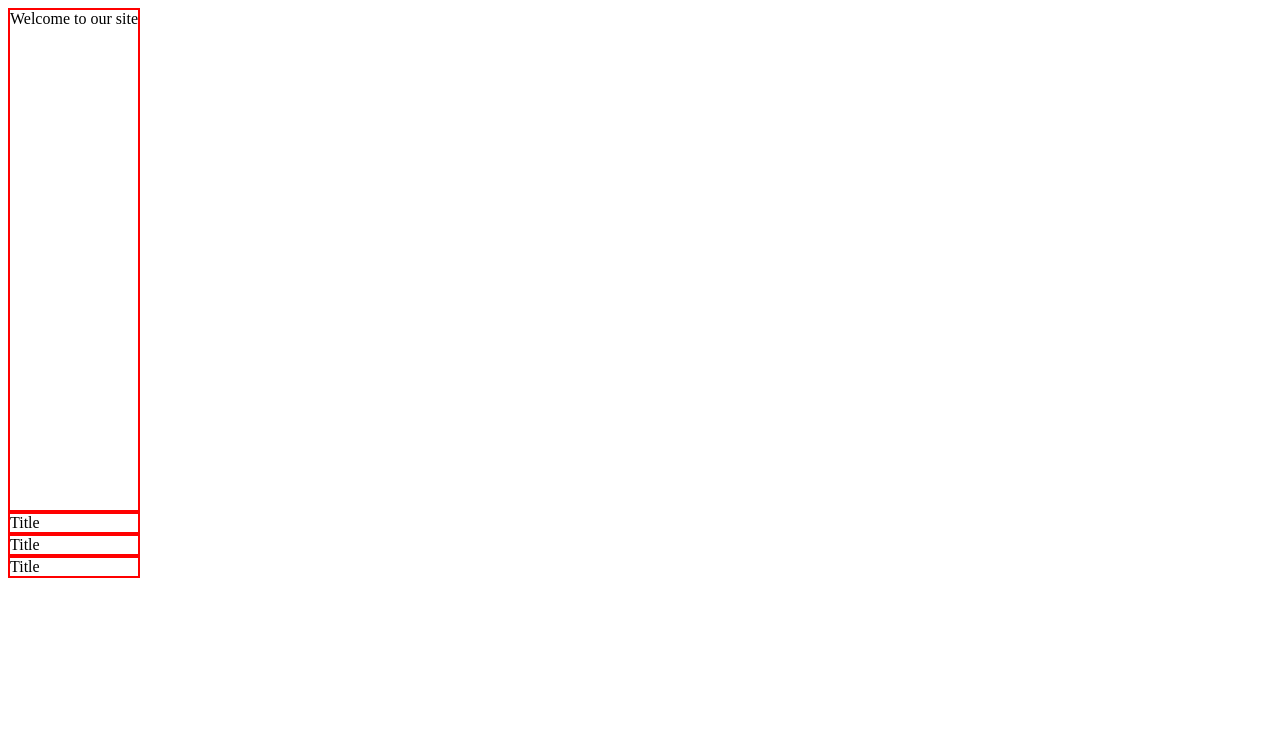
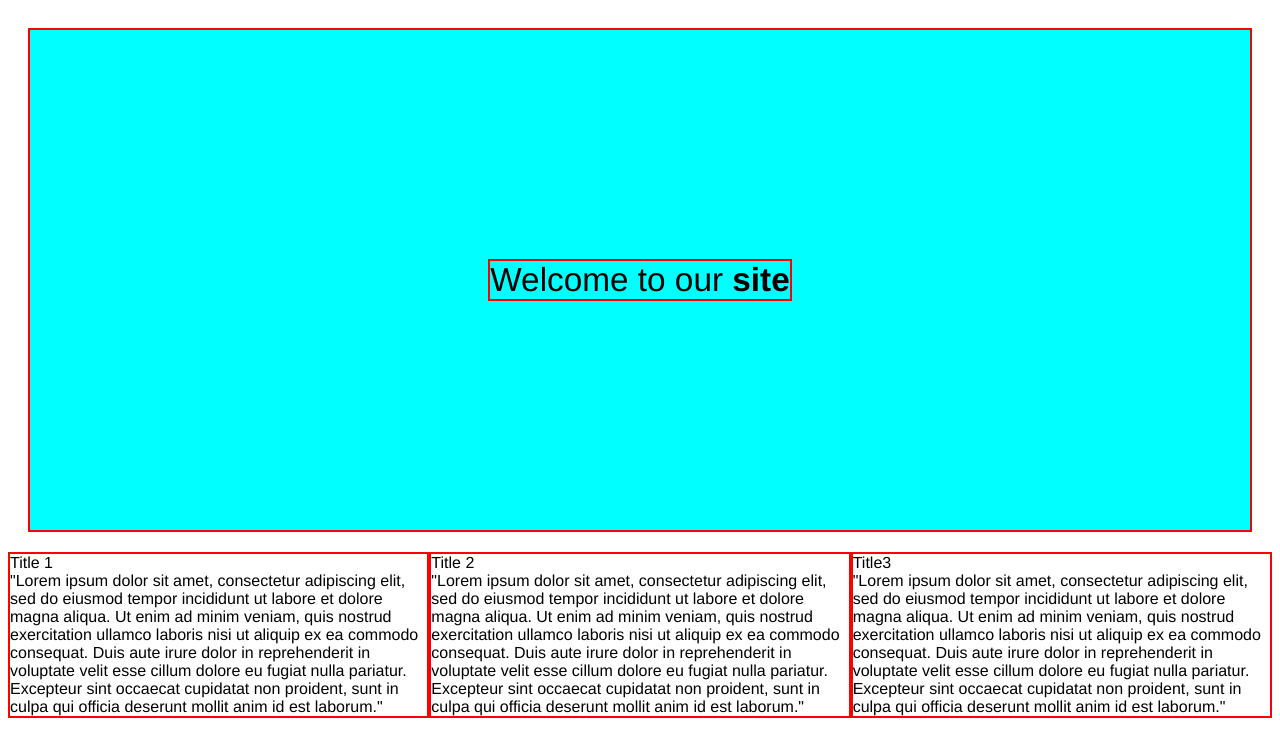
Before and after one commit to omarusmani/myFirstResponsiveWebsite, a plain HTML site: page index.html in a window 1280 px wide. Drawn offline with Linux system fonts and the light colour scheme.

Commit message:
first commit

```diff
--- a/index.html
+++ b/index.html
@@ -9,18 +9,23 @@
 <body>
      <div class="welcome">
          <!-- top welcome part -->
-        Welcome to our site
+     <div class="welcomestat">Welcome to our<strong> site</strong></div>
     </div>
     <div class="Title">
         <div class="Title1">
-            Title
+            <div class="title">Title 1</div>
+            <div class="text" >"Lorem ipsum dolor sit amet, consectetur adipiscing elit, sed do eiusmod tempor incididunt ut labore et dolore magna aliqua. Ut enim ad minim veniam, quis nostrud exercitation ullamco laboris nisi ut aliquip ex ea commodo consequat. Duis aute irure dolor in reprehenderit in voluptate velit esse cillum dolore eu fugiat nulla pariatur. Excepteur sint occaecat cupidatat non proident, sunt in culpa qui officia deserunt mollit anim id est laborum." </div>
             </div>
 
         <div class="Title2">
-            Title
+            <div class="title">Title 2</div>
+            <div class="text" >"Lorem ipsum dolor sit amet, consectetur adipiscing elit, sed do eiusmod tempor incididunt ut labore et dolore magna aliqua. Ut enim ad minim veniam, quis nostrud exercitation ullamco laboris nisi ut aliquip ex ea commodo consequat. Duis aute irure dolor in reprehenderit in voluptate velit esse cillum dolore eu fugiat nulla pariatur. Excepteur sint occaecat cupidatat non proident, sunt in culpa qui officia deserunt mollit anim id est laborum." </div>
+
             </div>
         <div class="Title3">
-            Title
+           <div class="title">Title3</div>
+            <div class="text" >"Lorem ipsum dolor sit amet, consectetur adipiscing elit, sed do eiusmod tempor incididunt ut labore et dolore magna aliqua. Ut enim ad minim veniam, quis nostrud exercitation ullamco laboris nisi ut aliquip ex ea commodo consequat. Duis aute irure dolor in reprehenderit in voluptate velit esse cillum dolore eu fugiat nulla pariatur. Excepteur sint occaecat cupidatat non proident, sunt in culpa qui officia deserunt mollit anim id est laborum." </div>
+
             </div>
 
     </div>
--- a/styles.css
+++ b/styles.css
@@ -4,26 +4,46 @@ body{
     width:fit-content;
     justify-content: center;
     align-content: center;
+    font-family:'Franklin Gothic Medium', 'Arial Narrow', Arial, sans-serif;
+}
+.div{
+    border: red 2px solid;
+
 }
 .welcome{
     display:flex;
     border: red 2px solid;
+    background-color: aqua;
     width:auto;
+    font-size: 25pt;
     height: 500px;
     justify-content: center;
-    align-content: center;
-
+    align-items: center;
+    margin: 20px;
+    padding: 0px;
+}
+.welcomestat{
+    border: red 2px solid;
 
 }
 .Title{
+    display: flex;
     flex-direction: row;
+
 }
+
 .Title1{
+    display: flex;
+    flex-direction: column;
     border: red 2px solid;
 }
 .Title2{
+    display: flex;
+    flex-direction: column;
     border: red 2px solid;
 }
 .Title3{
+    display: flex;
+    flex-direction: column;
     border: red 2px solid;
 }
```
